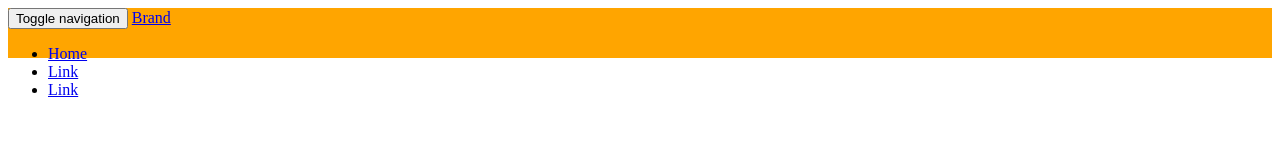
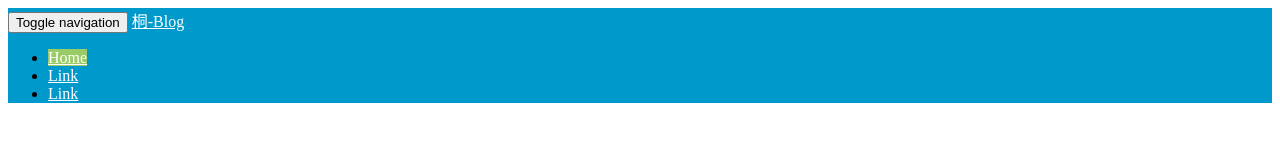
Before and after one commit to iamllitog/iamllitog.github.com, a website: page viewpart/headPart.html in a window 1280 px wide. Drawn offline with Linux system fonts and the light colour scheme.

Commit message:
完善头部

```diff
--- a/css/scss/headPart.scss
+++ b/css/scss/headPart.scss
@@ -1,5 +1,25 @@
 @import "compass/typography";
-header{
-	height: 50px;
-	background-color: orange;
+$headerColor : #0099CC;
+$headerActiveColor : #99CC66;
+
+header.navbar-mynav{
+	background-color: $headerColor !important;
+	border-color: $headerActiveColor !important;
 }
+button.navbar-toggle{
+	>.icon-bar{
+		background-color: $headerActiveColor !important;
+	}
+}
+.navbar-brand{
+	color: white !important;
+}
+
+.navbar-nav{
+	>li>a{
+		color: white !important;
+	}
+	>.active>a{
+		background-color: $headerActiveColor !important;
+	}
+}
--- a/viewpart/headPart.html
+++ b/viewpart/headPart.html
@@ -1,16 +1,16 @@
 <link rel="stylesheet" type="text/css" href="../css/css/headPart.css">
-<header class="navbar navbar-default navbar-fixed-top">
+<header class="navbar navbar-default navbar-fixed-top navbar-mynav">
         <div class="container">
             <div class="navbar-header">
-                <button type="button" class="navbar-toggle collapsed" data-toggle="collapse" data-target="#bs-example-navbar-collapse-6">
+                <button type="button" class="navbar-toggle collapsed" data-toggle="collapse" data-target="#header-nav">
                     <span class="sr-only">Toggle navigation</span>
                     <span class="icon-bar"></span>
                     <span class="icon-bar"></span>
                     <span class="icon-bar"></span>
                 </button>
-                <a class="navbar-brand" href="#">Brand</a>
+                <a class="navbar-brand" href="#">桐-Blog</a>
             </div>
-            <div class="collapse navbar-collapse" id="bs-example-navbar-collapse-6">
+            <div class="collapse navbar-collapse" id="header-nav">
                 <ul class="nav navbar-nav">
                     <li class="active"><a href="#">Home</a></li>
                     <li><a href="#">Link</a></li>
```
Also changed, not shown: css/css/headPart.css, 1 other file.
